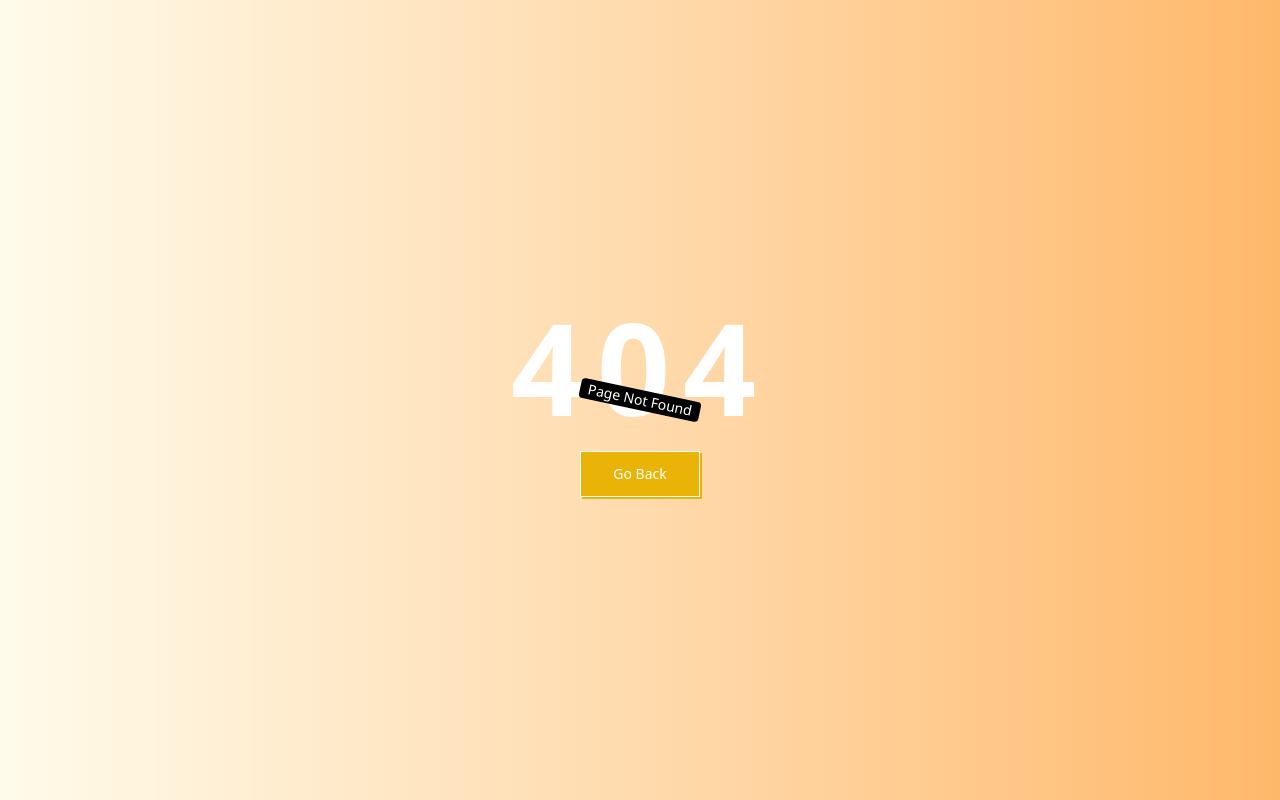
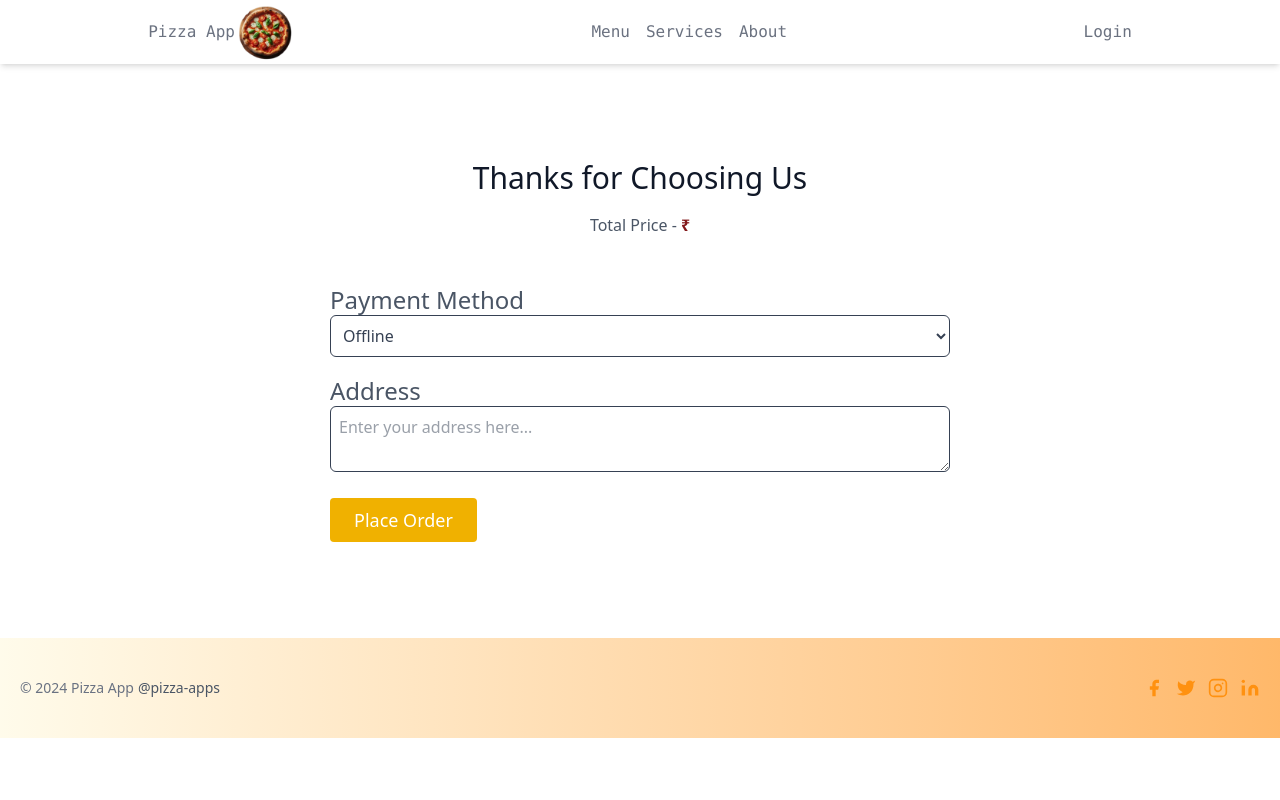
Before and after one commit to Shanuyadav6397/Food-Coma-Frontend, a React (Vite) app: page /order in a window 1280 px wide. Before the commit this address had no page. Built offline with nearby package versions, Linux system fonts and the light colour scheme.

Commit message:
Add OrderSlice for managing order state, implement order placement functionality, and create Order and OrderSuccess components with routing

```diff
--- a/src/App.jsx
+++ b/src/App.jsx
@@ -8,6 +8,8 @@ import AddProduct from './Pages/Admin/AddProduct.jsx'
 import Login from './Pages/Auth/Login.jsx'
 import ProductDetails from './Pages/Products/ProductDetails.jsx'
 import CartDetails from './Pages/Cart/CartDetails.jsx'
+import Order from './Pages/Order/Order.jsx'
+import OrderSuccess from './Pages/Order/OrderSuccess.jsx'
 
 function App() {
 
@@ -18,6 +20,8 @@ function App() {
         <Route path="/" element={<Home />} />
         <Route path="/auth/signup" element={<Signup />} />
         <Route path="/auth/login" element={<Login />} />
+        <Route path='/order' element={<Order />} />
+        <Route path='/order/success' element={<OrderSuccess />} />
         <Route path="/product/:productId" element={<ProductDetails />} />
         <Route path="/admin/addproduct" element={<AddProduct />} />
         <Route path="/cart" element={<CartDetails />}></Route>
--- /dev/null
+++ b/src/Pages/Order/Order.jsx
@@ -0,0 +1,112 @@
+import { useNavigate } from "react-router-dom";
+import Layout from "../../Layouts/Layout.jsx";
+import { useDispatch, useSelector } from "react-redux";
+import { useState } from "react";
+import toast from "react-hot-toast";
+import { placeOrder } from "../../Redux/Slices/OrderSlice.js";
+
+function Order() {
+
+    const navigate = useNavigate();
+    const dispatch = useDispatch();
+    const { cartsData } = useSelector((state) => state.cart);
+    const [details, setDetails] = useState({
+        paymentMethod: 'OFFLINE',
+        address: ''
+    });
+
+    function handleUserInput(e) {
+        const { name, value } = e.target;
+        setDetails({
+            ...details,
+            [name]: value
+        });
+    }
+
+    async function handleFormSumbit(e) {
+        e.preventDefault();
+        if (cartsData?.items?.length === 0) {
+            toast.error('Please add items to cart');
+            return;
+        }
+        if(details.paymentMethod === '') {
+            toast.error('Please fill the payment method');
+            return;
+        }
+        if(details.address === '') {
+            toast.error('Please fill the address');
+            return;
+        }
+
+        const order = await dispatch(placeOrder());
+
+        if(order?.payload?.success) {
+            toast.success('Order placed successfully');
+            console.log("order1  ", navigate);
+            navigate('/order/success');
+        } else {
+            toast.error('Something went wrong cannot place order');
+        }
+    }
+
+    return (
+        <Layout>
+            <section className="text-gray-600 body-font min-h-56">
+
+                <div className="container px-5 py-24 mx-auto">
+                    <div className="flex flex-col text-center w-full mb-12">
+                        <h1 className="sm:text-3xl text-2xl font-medium title-font mb-4 text-gray-900">Thanks for Choosing Us {' '}</h1>
+
+                        <p className="lg:w-2/3 mx-auto leading-relaxed text-base">
+                            Total Price - {' '}
+                            <span className="font-bold text-red-900">
+                                ₹ {cartsData?.items?.length === 0
+                                    ? ''
+                                    : cartsData?.items?.reduce((acc, item) => acc + item?.quantity * item?.product?.price, 0)}
+                            </span>
+                        </p>
+                    </div>
+
+                    <form onSubmit={handleFormSumbit} className="lg:w-1/2 md:w-2/3 mx-auto">
+                        <div className="relative flex-grow w-full">
+                            <label htmlFor="paymentMethod" className="text-2xl leading-7 text-gray-600">
+                                Payment Method
+                            </label>
+                            <select
+                                name="paymentMethod"
+                                onChange={handleUserInput}
+                                className="p-2 border rounded-md focus:outline-none focus:border-primary-500 bg-white text-gray-700 w-full"
+                            >
+                                <option value="OFFLINE">Offline</option>
+                                <option value="ONLINE">Online</option>
+                            </select>
+                        </div>
+
+                        <div className="relative flex-grow w-full my-5">
+                            <label htmlFor="address" className="leading-7 text-2xl text-gray-600">
+                                Address
+                            </label>
+                            <textarea
+                                name="address"
+                                placeholder="Enter your address here..."
+                                onChange={handleUserInput}
+                                className="w-full p-2 border rounded-md focus:outline-none focus:border-primary-500 bg-white text-gray-700"
+                            >
+                            </textarea>
+                        </div>
+
+                        <button
+                            className="text-white bg-yellow-500 border-0 py-2 px-6 focus:outline-none hover:bg-primary-600 rounded text-lg cursor-pointer"
+                        >
+                            Place Order
+                        </button>
+                    </form>
+                </div>
+
+            </section>
+        </Layout>
+    );
+}
+
+
+export default Order;
--- /dev/null
+++ b/src/Pages/Order/OrderSuccess.jsx
@@ -0,0 +1,25 @@
+import { useNavigate } from "react-router-dom";
+import Layout from "../../Layouts/Layout";
+import OrderPlaced from "../../assets/Images/ordered-success.png";
+
+function OrderSuccess() {
+    const navigate = useNavigate();
+  return (
+    <Layout>
+        <div className="flex flex-col justify-center items-center py-28">
+            <img src={OrderPlaced} width={400} height={400}/>
+            <p className="text-lg font-semibold">
+                Your order has been placed successfully. You will receive an email confirmation shortly
+            </p>
+
+            <button
+            onClick={()=> navigate('/')}
+            className="mt-4 px-4 py-2 bg-yellow-500 text-white rounded-md cursor-pointer">
+                Go Back To Home
+            </button>
+        </div>
+    </Layout>
+  );
+}
+
+export default OrderSuccess;
--- /dev/null
+++ b/src/Redux/Slices/OrderSlice.js
@@ -0,0 +1,39 @@
+import { createAsyncThunk, createSlice } from "@reduxjs/toolkit";
+import axiosInstance from "../../Helpers/axiosInstance.js";
+import toast from "react-hot-toast";
+
+const initialState = {
+    ordersData: null
+};
+
+
+export const placeOrder = createAsyncThunk('order/placeOrder', async () => {
+    try {
+        const order = axiosInstance.post('/order');
+        console.log("order from the backend ", order);
+        toast.promise(order, {
+            loading: 'Hang on! Creating the order',
+            success: "Order created successfully",
+            error: 'Oh no! Something went wrong, please try again'
+        });
+        const apiResponse = await order;
+        return apiResponse.data;
+    } catch (error) {
+        console.log(error.message);
+        toast.error('Oh no! Something went wrong, please try again');
+    }
+});
+
+
+const OrderSlice = createSlice({
+    name: "order",
+    initialState,
+    reducers: {},
+    extraReducers: (builder) => {
+        builder.addCase(placeOrder.fulfilled, (state, action) => {
+            state.ordersData = action?.payload?.data;
+        });
+    }
+});
+
+export default OrderSlice.reducer;
--- a/src/Redux/store.js
+++ b/src/Redux/store.js
@@ -2,12 +2,14 @@ import { configureStore } from "@reduxjs/toolkit";
 import AuthSliceReducer from "./Slices/AuthSlice.js";
 import ProductSliceReducer from "./Slices/ProductSlice.js";
 import CartSliceReducer from "./Slices/CartSlice.js";
+import OrderSliceReducer from "./Slices/OrderSlice.js";
 
 export const store = configureStore({
     reducer: {
         auth: AuthSliceReducer,
         product: ProductSliceReducer,
-        cart: CartSliceReducer
+        cart: CartSliceReducer,
+        order: OrderSliceReducer
     },
     devTools: true
 });
```
Also changed, not shown: src/assets/Images/ordered-success.png (added).
